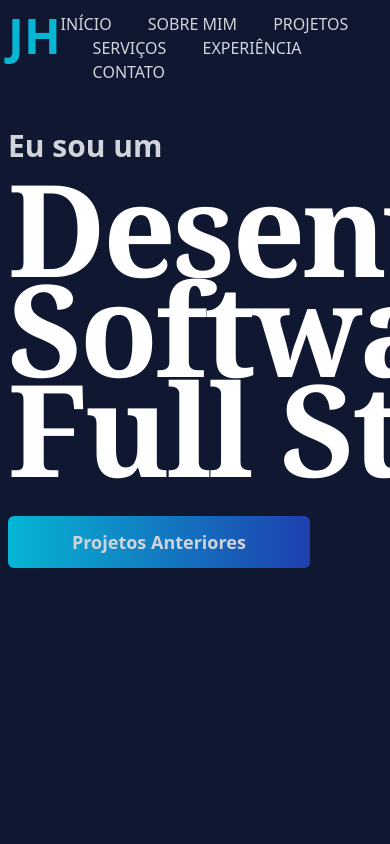
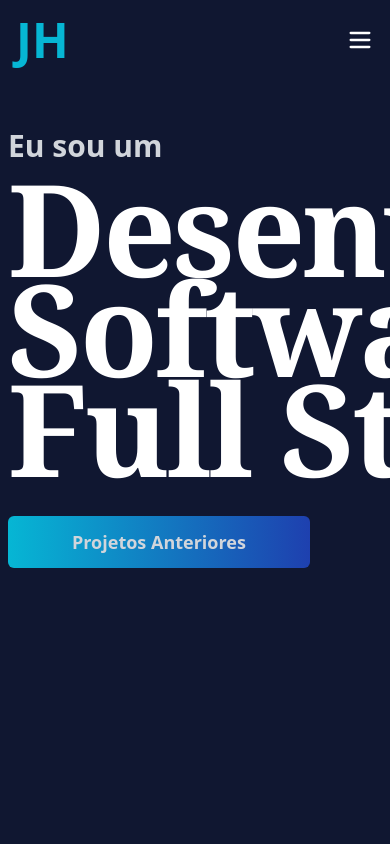
Before and after one commit to JoseHenrique1/JoseHenrique1.github.io, a React (Vite) app: page / in a window 390 px wide. Shown: the top 844 px of the page. Built offline with nearby package versions, Linux system fonts and the light colour scheme.

Commit message:
view: add responsive header

```diff
--- a/src/components/Header/index.tsx
+++ b/src/components/Header/index.tsx
@@ -1,8 +1,23 @@
+import { Menu } from "lucide-react";
 import { Button } from "../Button";
 import { Link } from "../Link";
 import { Logo } from "../Logo";
+import { useRef } from "react";
 
 export function Header() {
+    const navbar = useRef<HTMLDivElement>(null)
+
+    function handleShow() {
+        if (navbar.current?.classList.contains("flex")) {
+            navbar.current?.classList.remove("flex")
+            navbar.current?.classList.add("hidden")
+        }
+        else {
+            navbar.current?.classList.remove("hidden")
+            navbar.current?.classList.add("flex")
+        }
+    }
+
     const links = [
         { children: "INÍCIO", href: "#home" },
         { children: "SOBRE MIM", href: "#about" },
@@ -13,18 +28,21 @@ export function Header() {
     ]
 
     return (
-        <header id="home"  className="flex justify-center items-center h-24">
-            <div className="flex justify-between w-full max-w-screen-xl px-2">
+        <header id="home" className="flex justify-center min-h-24 p-4">
+            <nav className="flex flex-col gap-4 w-full max-w-screen-xl md:flex-row md:justify-between md:items-start">
+                <div className="flex w-full items-center justify-between md:w-auto">
                     <Logo />
-                <nav className="space-x-8">
+                    <Menu size={28} color="#ffffff" className="block md:hidden" onClick={handleShow}/>
+                </div>
+                <div ref={navbar} className="hidden flex-col gap-4 md:flex md:flex-row md:items-center md:gap-4 lg:gap-8">
                     {links.map((item) => {
-                    if (item.children == "CONTACT") {
-                        return <Button key={item.children} className="inline-flex" href={item.href} > {item.children} </Button>
+                        if (item.children == "CONTATO") {
+                            return <Button key={item.children} className="inline-flex" href={item.href} target="_self" > {item.children} </Button>
                         }
                         return <Link key={item.children} href={item.href}> {item.children} </Link>
                     })}
+                </div>
             </nav>
-            </div>
         </header>
     );
 }
```
Lines whose indentation alone changed are shown as unchanged.
